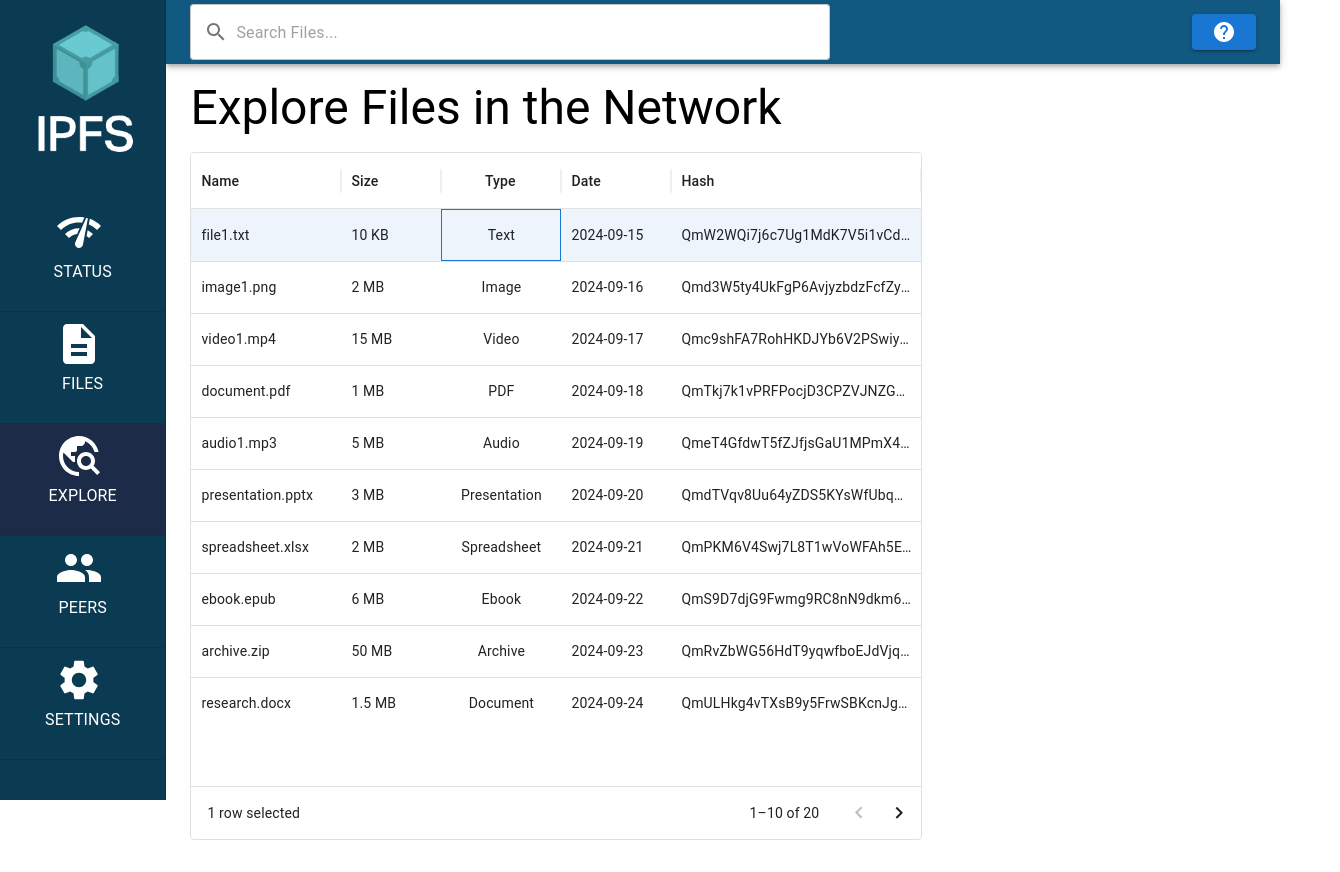
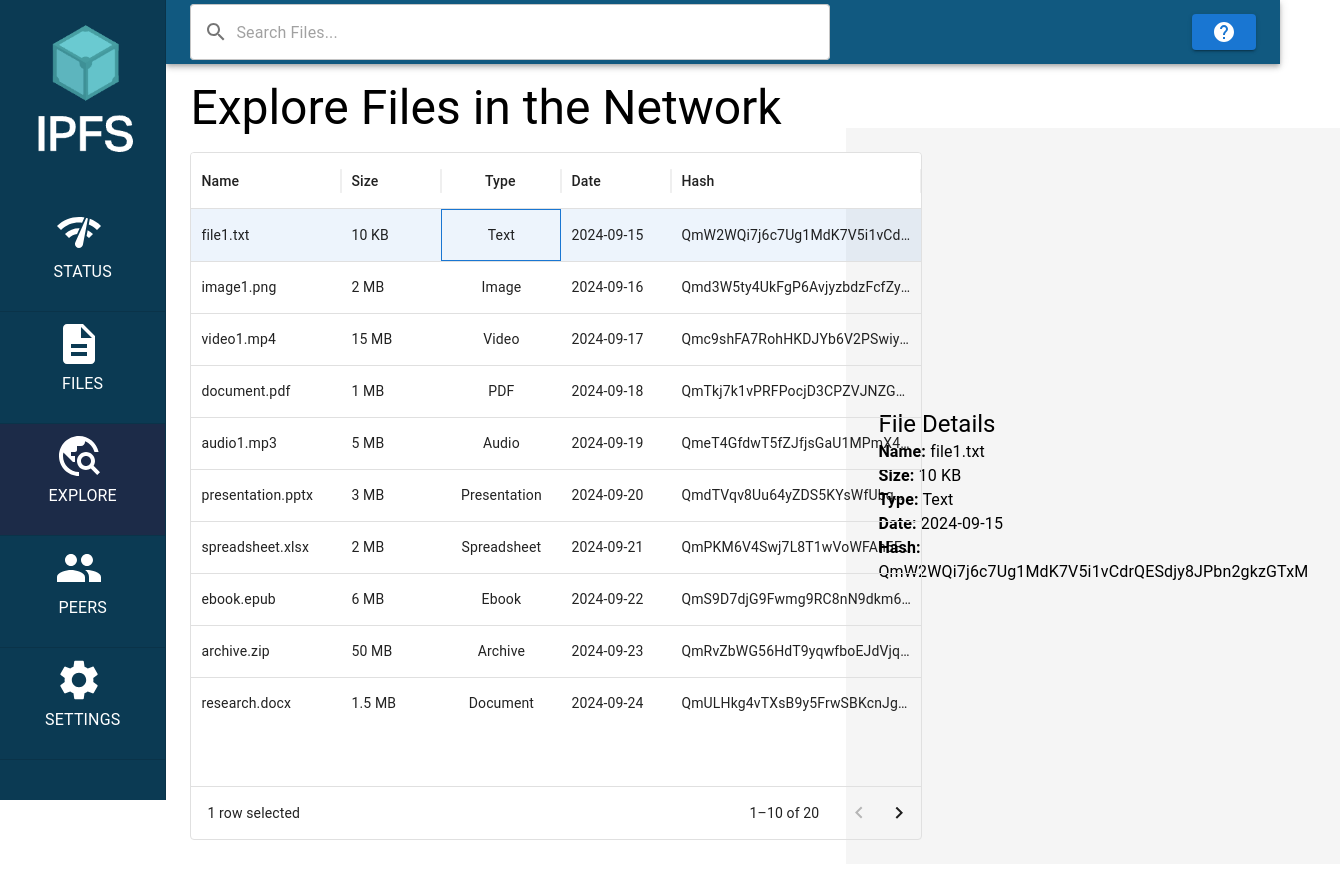
Before and after one commit to MazenIbrahim1/PHAJAM, a React (Vite) app: page /explore in a window 1280 px wide. Both pictures are taken after a click on the element 556 px from the left and 235 px from the top of the page. Shown: the whole page, 1340 px wide, since content can reach past the window. Built offline with nearby package versions, Linux system fonts and the light colour scheme.

Commit message:
explore changes i forgot to make a branch

```diff
--- a/src/components/Explore/Explore.jsx
+++ b/src/components/Explore/Explore.jsx
@@ -13,8 +13,31 @@ import { DataGrid } from "@mui/x-data-grid";
 import { Help, Search } from "@mui/icons-material";
 
 // Function to render single files
-function RenderFileInfo(props) {
-  // IMPLEMENT SOON
+function RenderFileInfo({ selectedFile }) {
+  if (!selectedFile) {
+    return <Typography variant="h5">Select a file to view details</Typography>;
+  }
+
+  return (
+    <Box sx={{ padding: 2 }}>
+      <Typography variant="h5">File Details</Typography>
+      <Typography variant="body1">
+        <strong>Name:</strong> {selectedFile.name}
+      </Typography>
+      <Typography variant="body1">
+        <strong>Size:</strong> {selectedFile.size}
+      </Typography>
+      <Typography variant="body1">
+        <strong>Type:</strong> {selectedFile.type}
+      </Typography>
+      <Typography variant="body1">
+        <strong>Date:</strong> {selectedFile.date}
+      </Typography>
+      <Typography variant="body1">
+        <strong>Hash:</strong> {selectedFile.hash}
+      </Typography>
+    </Box>
+  );
 }
 
 export default function Explore() {
@@ -214,9 +237,14 @@ export default function Explore() {
 
   const [files, setFiles] = useState(mockData); // CHANGE TO REAL DATA LATER
   const [search, setSearch] = useState("");
+  const [selected, setSelected] = useState(null);
   const filteredRows = mockData.filter((data) =>
     data.name.toLowerCase().includes(search.toLowerCase())
   );
+
+  const handleRowClick = (params) => {
+    setSelected(params.row);
+  };
 
   // Function to fetch all files from DHT database from libp2p
 
@@ -271,6 +299,8 @@ export default function Explore() {
           width: "87vw",
           marginLeft: "13vw",
           marginTop: "64px",
+          display: "flex",
+          flexDirection: "row",
         }}
       >
         <Box
@@ -300,7 +330,23 @@ export default function Explore() {
             autoHeight
             disableColumnMenu
             disableColumnResize
+            onRowClick={handleRowClick}
           />
+        </Box>
+        <Box
+          sx={{
+            width: { xs: "30vw", md: "50vw" },
+            marginTop: "64px",
+            display: "flex",
+            flexDirection: "column",
+            justifyContent: "center",
+            alignItems: "center",
+            bgcolor: "#f5f5f5",
+            gap: 2,
+            padding: 2,
+          }}
+        >
+          <RenderFileInfo selectedFile={selected} />
         </Box>
       </Box>
     </>
```
